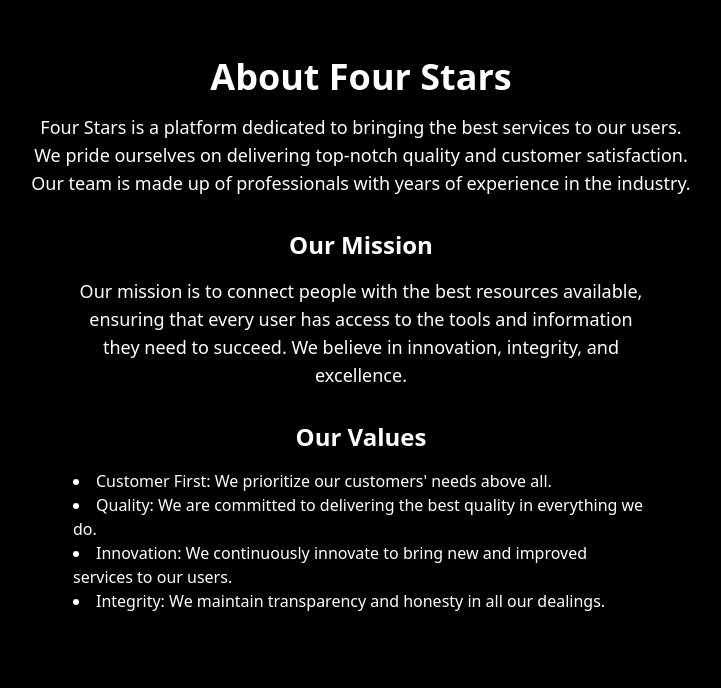
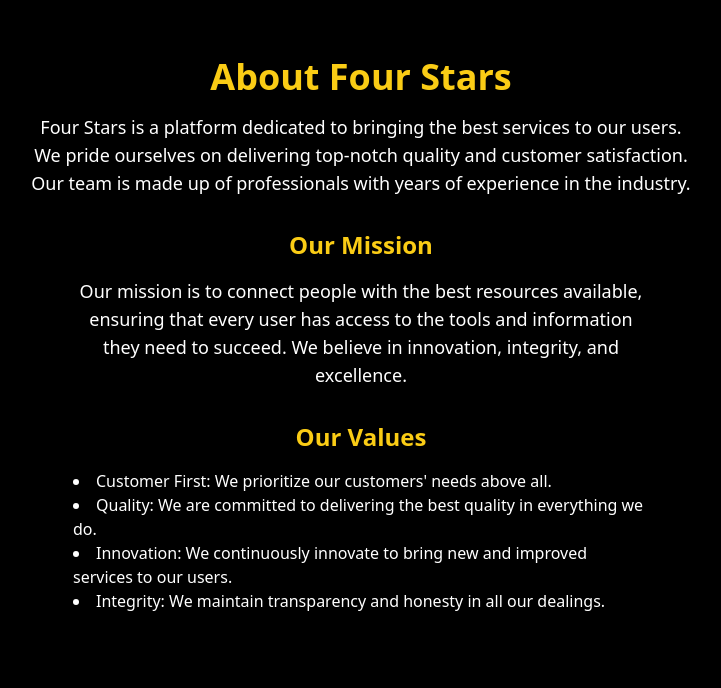
Before and after one commit to tebanduarte2/TALLER1, a Django app: page /about/ in a window 1280 px wide. Shown: the part 74-762 px from the top of the page, without its empty margins (279-1000 px from the left). Run offline with Django 5.2, Linux system fonts and the light colour scheme; style sheets or scripts are compiled from the project's sources; some libraries are stand-ins or nearby versions.

Commit message:
RE COLORING WITH THE NEW COLORS OF THE PAGE

```diff
--- a/fourStars/templates/fourStars/about.html
+++ b/fourStars/templates/fourStars/about.html
@@ -4,18 +4,18 @@
 
 {% block content %}
 <div class="text-center">
-    <h1 class="text-4xl font-bold mb-4">About Four Stars</h1>
+    <h1 class="text-4xl font-bold mb-4 text-yellow-400">About Four Stars</h1>
     <p class="text-lg mt-4 max-w-2xl mx-auto">
         Four Stars is a platform dedicated to bringing the best services to our users. We pride ourselves on delivering top-notch quality and customer satisfaction. Our team is made up of professionals with years of experience in the industry.
     </p>
     <div class="mt-8">
-        <h2 class="text-2xl font-semibold mb-4">Our Mission</h2>
+        <h2 class="text-2xl font-semibold mb-4 text-yellow-400">Our Mission</h2>
         <p class="text-lg max-w-xl mx-auto">
             Our mission is to connect people with the best resources available, ensuring that every user has access to the tools and information they need to succeed. We believe in innovation, integrity, and excellence.
         </p>
     </div>
     <div class="mt-8">
-        <h2 class="text-2xl font-semibold mb-4">Our Values</h2>
+        <h2 class="text-2xl font-semibold mb-4 text-yellow-400">Our Values</h2>
         <ul class="list-disc list-inside text-left max-w-xl mx-auto">
             <li>Customer First: We prioritize our customers' needs above all.</li>
             <li>Quality: We are committed to delivering the best quality in everything we do.</li>
--- a/fourStars/templates/partials/ratingBar.html
+++ b/fourStars/templates/partials/ratingBar.html
@@ -1,7 +1,7 @@
 <div class="flex items-center gap-2">
     <h1 class="text-lg font-semibold w-1/4">{{ stars }} Estrellas</h1>
-    <div class="bg-slate-900 h-2 w-full rounded-lg">
-        <div class="bg-blue-400 h-2 rounded-lg" style="width: {{ percentage }}%;"></div>
+    <div class="bg-white bg-opacity-10 h-2 w-full rounded-lg">
+        <div class="bg-yellow-400 h-2 rounded-lg" style="width: {{ percentage }}%;"></div>
     </div>
     <h1 class="text-lg font-semibold w-1/4 text-right">{{ count }}</h1>
 </div>
```
Also changed, not shown: fourStars/templates/fourStars/professorView.html (+7 -4 lines).
